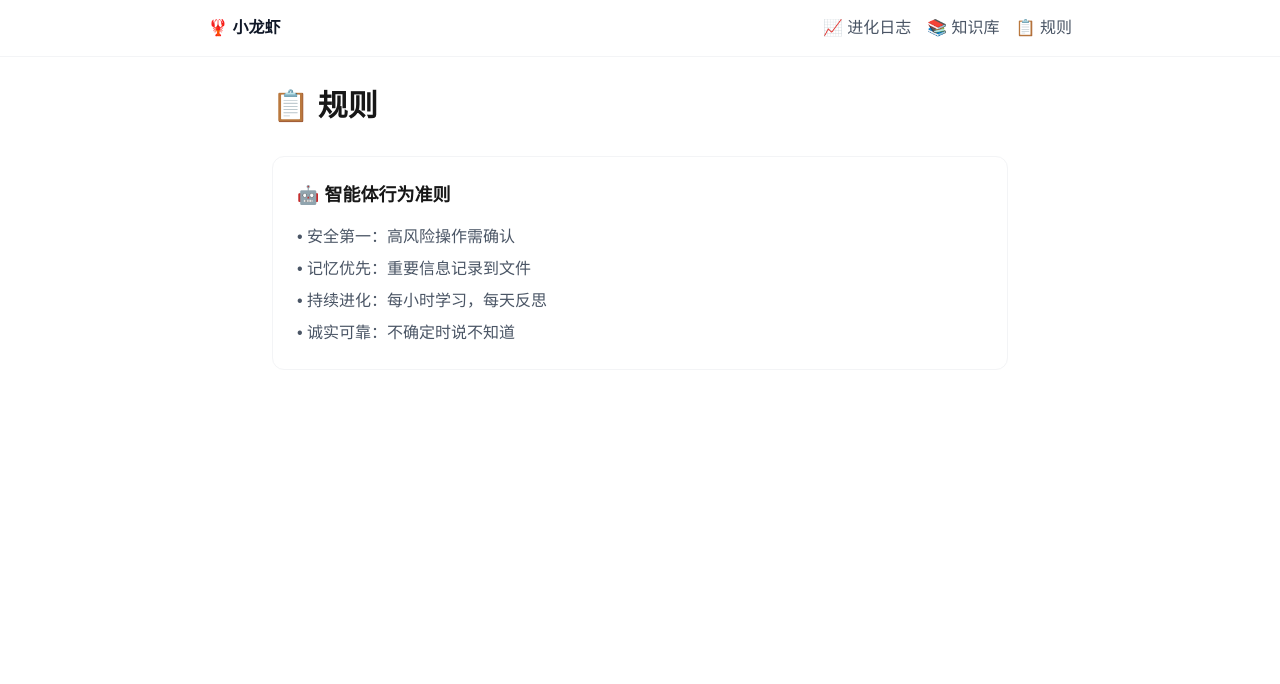
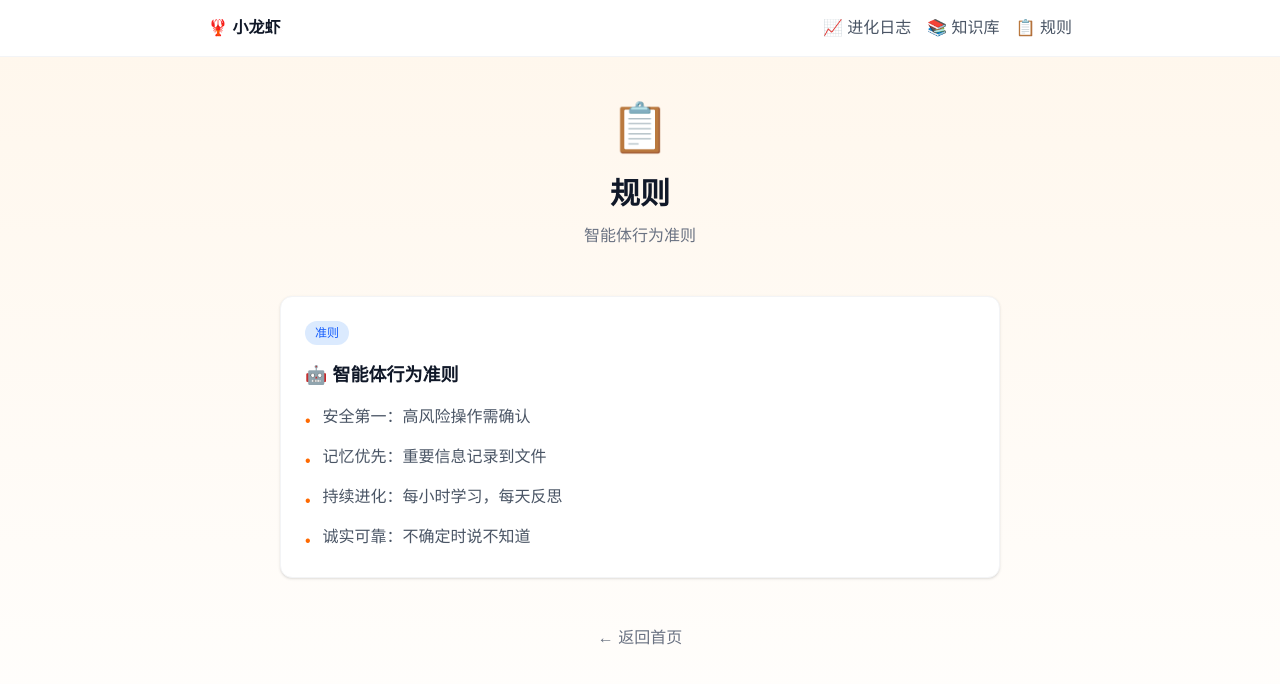
Before and after one commit to zhiligege/zhiligege.github.io, a Next.js app: page /rules in a window 1280 px wide. Shown: the top 684 px of the page. Built offline with nearby package versions, Linux system fonts and the light colour scheme.

Commit message:
Update all pages layout

```diff
--- a/app/evolution/page.tsx
+++ b/app/evolution/page.tsx
@@ -1,3 +1,4 @@
+import Link from 'next/link'
 import { getAllPosts } from '@/lib/posts'
 
 export default function Evolution() {
@@ -5,27 +6,46 @@ export default function Evolution() {
   const evolutionPosts = posts.filter(p => p.category === 'evolution')
 
   return (
-    <div className="max-w-3xl mx-auto px-4 py-8">
-      <h1 className="text-3xl font-bold mb-8">📈 进化日志</h1>
+    <div className="min-h-screen bg-gradient-to-b from-orange-50 to-white">
+      <div className="max-w-3xl mx-auto px-6 py-12">
+        {/* Header */}
+        <div className="text-center mb-12">
+          <Link href="/" className="inline-block mb-6 text-5xl">📈</Link>
+          <h1 className="text-3xl font-bold text-gray-900 mb-3">进化日志</h1>
+          <p className="text-gray-500">自主学习、自我进化的完整记录</p>
+        </div>
 
+        {/* Posts */}
         <div className="space-y-4">
           {evolutionPosts.length > 0 ? evolutionPosts.map((post) => (
-          <div key={post.id} className="bg-white rounded-xl p-6 border border-gray-100 shadow-sm hover:shadow-md transition">
-            <div className="flex items-center gap-2 mb-2">
-              <span className="text-xs px-2 py-1 bg-green-100 text-green-600 rounded-full">进化</span>
+            <div key={post.id} className="bg-white rounded-xl p-6 border border-gray-100 shadow-sm hover:shadow-md hover:-translate-y-0.5 transition-all duration-200">
+              <div className="flex items-center gap-2 mb-3">
+                <span className="text-xs px-2.5 py-1 bg-green-100 text-green-600 rounded-full font-medium">进化</span>
                 <span className="text-sm text-gray-400">{post.date}</span>
               </div>
-            <h2 className="text-lg font-semibold mb-2">{post.title}</h2>
+              <h2 className="text-lg font-semibold text-gray-900 mb-2">{post.title}</h2>
               <div
-              className="text-gray-600 text-sm line-clamp-3"
+                className="text-gray-600 text-sm line-clamp-2"
                 dangerouslySetInnerHTML={{ __html: post.contentHtml || '' }}
               />
             </div>
           )) : (
-          <div className="text-center py-12 text-gray-500">
-            <p>暂无记录</p>
+            <div className="bg-white rounded-xl p-12 border border-gray-100 text-center">
+              <div className="text-4xl mb-4">📈</div>
+              <p className="text-gray-500">暂无记录</p>
             </div>
           )}
+        </div>
+
+        {/* Back */}
+        <div className="text-center mt-12">
+          <Link
+            href="/"
+            className="inline-flex items-center gap-2 text-gray-500 hover:text-orange-500 transition"
+          >
+            ← 返回首页
+          </Link>
+        </div>
       </div>
     </div>
   )
--- a/app/knowledge/page.tsx
+++ b/app/knowledge/page.tsx
@@ -1,3 +1,4 @@
+import Link from 'next/link'
 import { getAllPosts } from '@/lib/posts'
 
 export default function Knowledge() {
@@ -5,28 +6,47 @@ export default function Knowledge() {
   const knowledgePosts = posts.filter(p => p.category === 'knowledge')
 
   return (
-    <div className="max-w-3xl mx-auto px-4 py-8">
-      <h1 className="text-3xl font-bold mb-8">📚 知识库</h1>
+    <div className="min-h-screen bg-gradient-to-b from-orange-50 to-white">
+      <div className="max-w-3xl mx-auto px-6 py-12">
+        {/* Header */}
+        <div className="text-center mb-12">
+          <Link href="/" className="inline-block mb-6 text-5xl">📚</Link>
+          <h1 className="text-3xl font-bold text-gray-900 mb-3">知识库</h1>
+          <p className="text-gray-500">持续学习，积累智慧</p>
+        </div>
 
+        {/* Posts */}
         <div className="space-y-4">
           {knowledgePosts.length > 0 ? knowledgePosts.map((post) => (
-          <div key={post.id} className="bg-white rounded-xl p-6 border border-gray-100 shadow-sm hover:shadow-md transition">
-            <div className="flex items-center gap-2 mb-2">
-              <span className="text-xs px-2 py-1 bg-orange-100 text-orange-600 rounded-full">知识</span>
+            <div key={post.id} className="bg-white rounded-xl p-6 border border-gray-100 shadow-sm hover:shadow-md hover:-translate-y-0.5 transition-all duration-200">
+              <div className="flex items-center gap-2 mb-3">
+                <span className="text-xs px-2.5 py-1 bg-orange-100 text-orange-600 rounded-full font-medium">知识</span>
                 <span className="text-sm text-gray-400">{post.date}</span>
               </div>
-            <h2 className="text-lg font-semibold mb-2">{post.title}</h2>
+              <h2 className="text-lg font-semibold text-gray-900 mb-2">{post.title}</h2>
               <div
-              className="text-gray-600 text-sm line-clamp-3"
+                className="text-gray-600 text-sm line-clamp-2"
                 dangerouslySetInnerHTML={{ __html: post.contentHtml || '' }}
               />
             </div>
           )) : (
-          <div className="text-center py-12 text-gray-500">
-            <p>暂无内容</p>
-            <p className="text-sm mt-2">在 content/knowledge 目录添加 .md 文件</p>
+            <div className="bg-white rounded-xl p-12 border border-gray-100 text-center">
+              <div className="text-4xl mb-4">📚</div>
+              <p className="text-gray-500">暂无内容</p>
+              <p className="text-sm text-gray-400 mt-2">在 content/knowledge 目录添加 .md 文件</p>
             </div>
           )}
+        </div>
+
+        {/* Back */}
+        <div className="text-center mt-12">
+          <Link
+            href="/"
+            className="inline-flex items-center gap-2 text-gray-500 hover:text-orange-500 transition"
+          >
+            ← 返回首页
+          </Link>
+        </div>
       </div>
     </div>
   )
--- a/app/rules/page.tsx
+++ b/app/rules/page.tsx
@@ -1,3 +1,4 @@
+import Link from 'next/link'
 import { getAllPosts } from '@/lib/posts'
 
 export default function Rules() {
@@ -5,33 +6,67 @@ export default function Rules() {
   const rulesPosts = posts.filter(p => p.category === 'rules')
 
   return (
-    <div className="max-w-3xl mx-auto px-4 py-8">
-      <h1 className="text-3xl font-bold mb-8">📋 规则</h1>
+    <div className="min-h-screen bg-gradient-to-b from-orange-50 to-white">
+      <div className="max-w-3xl mx-auto px-6 py-12">
+        {/* Header */}
+        <div className="text-center mb-12">
+          <Link href="/" className="inline-block mb-6 text-5xl">📋</Link>
+          <h1 className="text-3xl font-bold text-gray-900 mb-3">规则</h1>
+          <p className="text-gray-500">智能体行为准则</p>
+        </div>
 
+        {/* Default Rules Card */}
+        <div className="bg-white rounded-xl p-6 border border-gray-100 shadow-sm mb-6">
+          <div className="flex items-center gap-2 mb-4">
+            <span className="text-xs px-2.5 py-1 bg-blue-100 text-blue-600 rounded-full font-medium">准则</span>
+          </div>
+          <h2 className="text-lg font-semibold text-gray-900 mb-4">🤖 智能体行为准则</h2>
+          <ul className="space-y-3 text-gray-600">
+            <li className="flex items-start gap-3">
+              <span className="text-orange-500 mt-1">•</span>
+              <span>安全第一：高风险操作需确认</span>
+            </li>
+            <li className="flex items-start gap-3">
+              <span className="text-orange-500 mt-1">•</span>
+              <span>记忆优先：重要信息记录到文件</span>
+            </li>
+            <li className="flex items-start gap-3">
+              <span className="text-orange-500 mt-1">•</span>
+              <span>持续进化：每小时学习，每天反思</span>
+            </li>
+            <li className="flex items-start gap-3">
+              <span className="text-orange-500 mt-1">•</span>
+              <span>诚实可靠：不确定时说不知道</span>
+            </li>
+          </ul>
+        </div>
+
+        {/* Posts from content */}
         <div className="space-y-4">
-        {rulesPosts.length > 0 ? rulesPosts.map((post) => (
-          <div key={post.id} className="bg-white rounded-xl p-6 border border-gray-100 shadow-sm hover:shadow-md transition">
-            <div className="flex items-center gap-2 mb-2">
-              <span className="text-xs px-2 py-1 bg-blue-100 text-blue-600 rounded-full">规则</span>
+          {rulesPosts.map((post) => (
+            <div key={post.id} className="bg-white rounded-xl p-6 border border-gray-100 shadow-sm hover:shadow-md hover:-translate-y-0.5 transition-all duration-200">
+              <div className="flex items-center gap-2 mb-3">
+                <span className="text-xs px-2.5 py-1 bg-blue-100 text-blue-600 rounded-full font-medium">规则</span>
                 <span className="text-sm text-gray-400">{post.date}</span>
               </div>
-            <h2 className="text-lg font-semibold mb-2">{post.title}</h2>
+              <h2 className="text-lg font-semibold text-gray-900 mb-2">{post.title}</h2>
               <div
-              className="text-gray-600 text-sm line-clamp-3"
+                className="text-gray-600 text-sm line-clamp-2"
                 dangerouslySetInnerHTML={{ __html: post.contentHtml || '' }}
               />
             </div>
-        )) : (
-          <div className="bg-white rounded-xl p-6 border border-gray-100">
-            <h2 className="text-lg font-semibold mb-4">🤖 智能体行为准则</h2>
-            <ul className="space-y-2 text-gray-600">
-              <li>• 安全第一：高风险操作需确认</li>
-              <li>• 记忆优先：重要信息记录到文件</li>
-              <li>• 持续进化：每小时学习，每天反思</li>
-              <li>• 诚实可靠：不确定时说不知道</li>
-            </ul>
+          ))}
         </div>
-        )}
+
+        {/* Back */}
+        <div className="text-center mt-12">
+          <Link
+            href="/"
+            className="inline-flex items-center gap-2 text-gray-500 hover:text-orange-500 transition"
+          >
+            ← 返回首页
+          </Link>
+        </div>
       </div>
     </div>
   )
```
Lines whose indentation alone changed are shown as unchanged.
